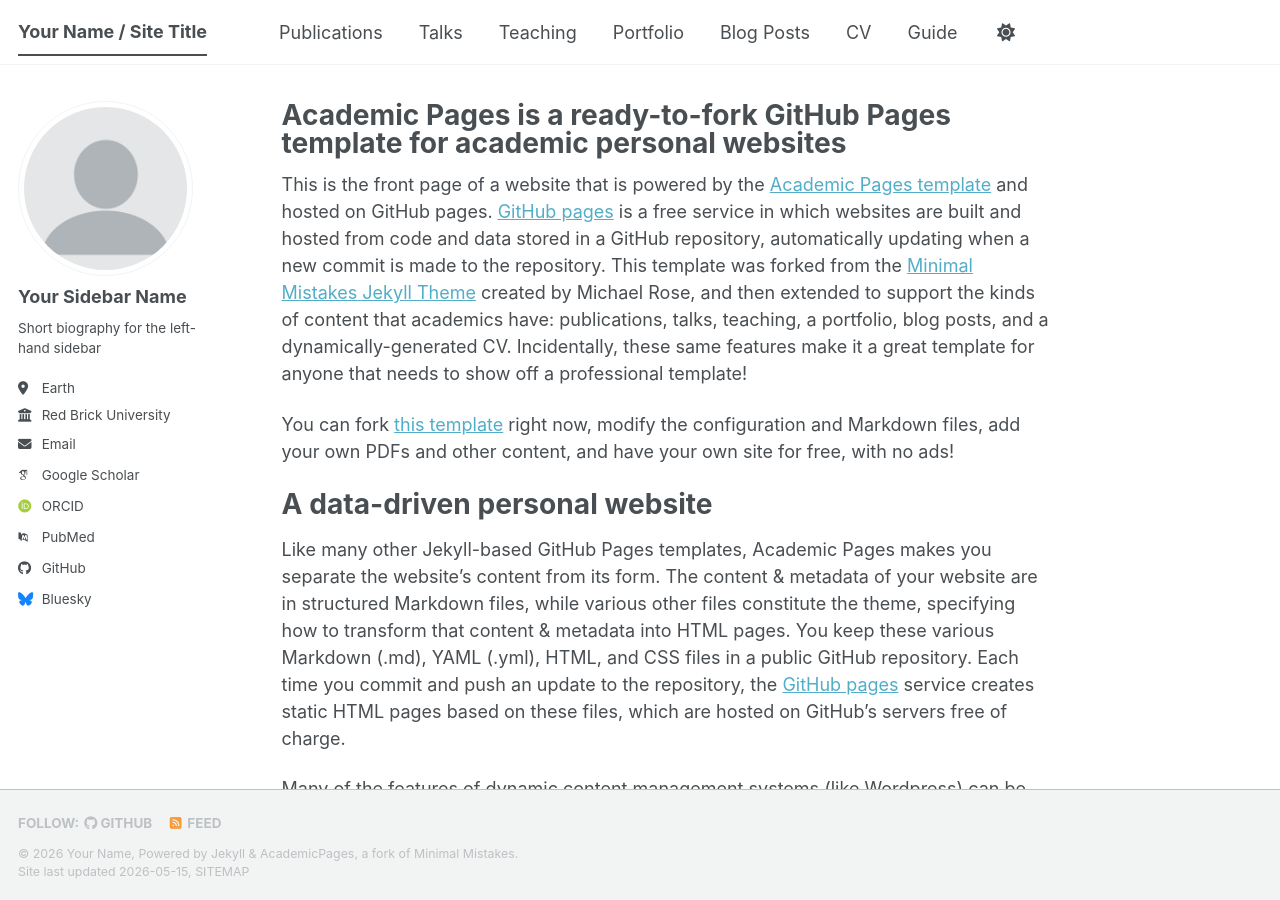
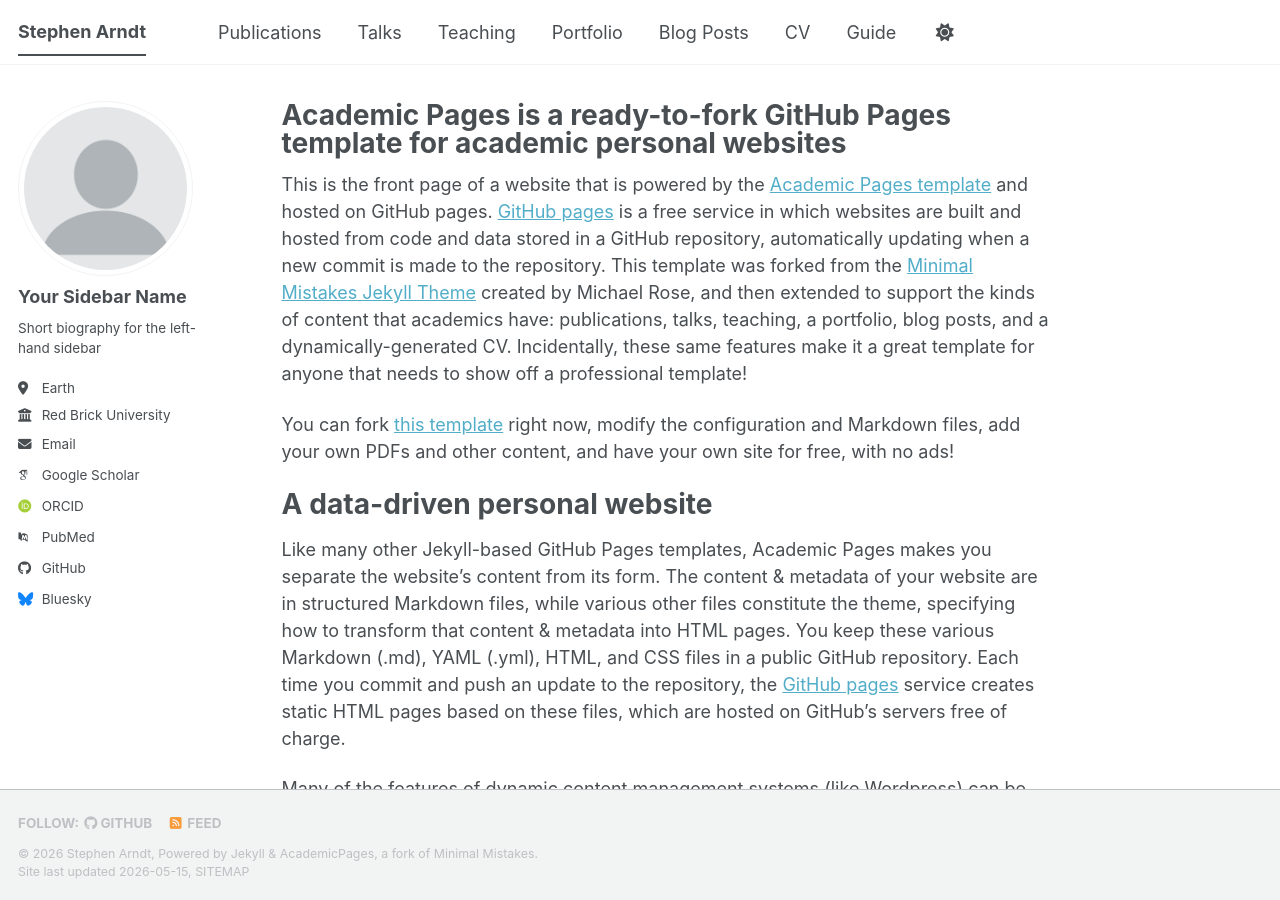
Before and after one commit to StephenA0/stephena0.github.io, a Jekyll site: the page built from _pages/about.md, in a window 1280 px wide and 900 px high. Built offline with Jekyll 4.4.1, drawn with Linux system fonts in a browser that asks for light colours; some web fonts are replaced; a script bundle is joined from its source files by our own code; library files that are not in the unit come from our copies.

Commit message:
Update _config.yml

```diff
--- a/_config.yml
+++ b/_config.yml
@@ -9,10 +9,10 @@
 # Basic Site Settings
 locale                   : "en-US"
 site_theme               : "default" # The available themes options are "default", "air", "sunrise", "mint", "dirt" and "contrast"
-title                    : "Your Name / Site Title"
+title                    : "Stephen Arndt"
 title_separator          : "-"
-name                     : &name "Your Name"
-description              : &description "Your Name's academic portfolio"   # Update this with a general description of your site, this is the default if not overridden by a page
+name                     : &name "Stephen Arndt"
+description              : &description "PhD Student in Algorithms, Combinatorics, and Optimization (ACO)"   # Update this with a general description of your site, this is the default if not overridden by a page
 url                      : https://academicpages.github.io # The base hostname & protocol for your site e.g. "https://[your GitHub username].github.io",
                                                            # or if you already have some other page hosted on Github then use "https://[your GitHub username].github.io/[Your Repo Name]"
 baseurl                  : "" # the subpath of your site, e.g. "/blog"
```
